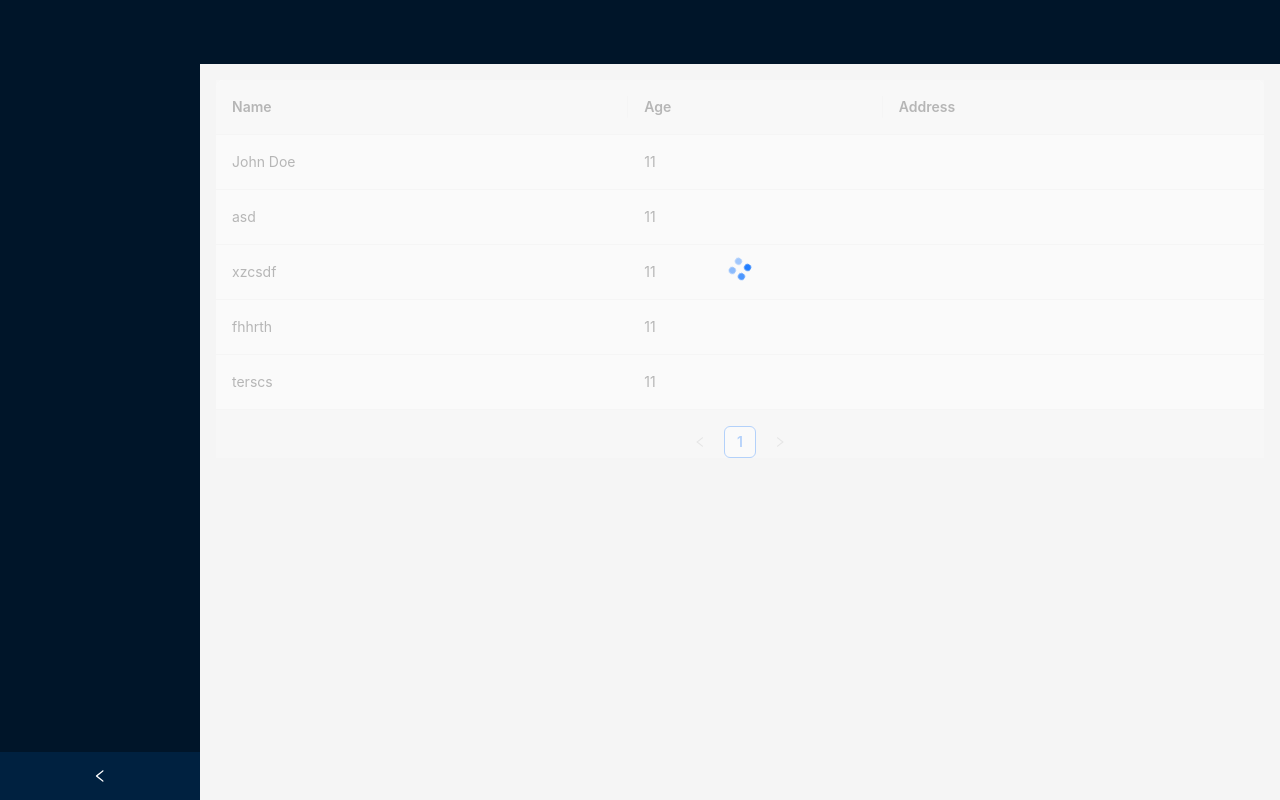
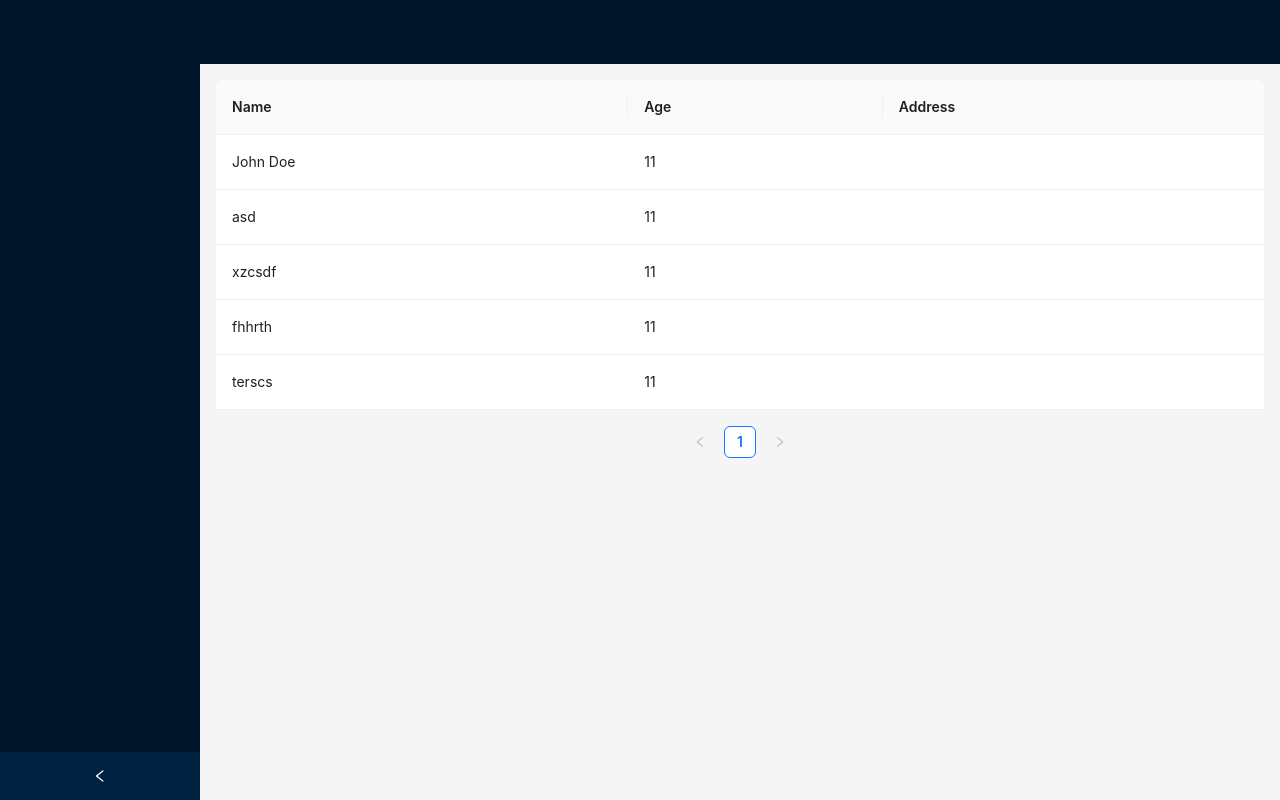
Before and after one commit to ake-five/react-manage, a React app: page /react-manage/layout/coms in a window 1280 px wide. Built offline with nearby package versions, Linux system fonts and the light colour scheme.

Commit message:
添加404 页面

```diff
--- a/src/layouts/layout.js
+++ b/src/layouts/layout.js
@@ -48,9 +48,9 @@ export default function Index() {
                         className="site-layout-background"
                         style={{ height: "100%" }}
                     >
-                        <Spin delay={500}>
+                        {/* <Spin delay={500}> */}
                             <Outlet />
-                        </Spin>
+                        {/* </Spin> */}
                     </div>
                 </Content>
 
```
Also changed, not shown: 11 other files (tests, documents, lock files or other folders).
